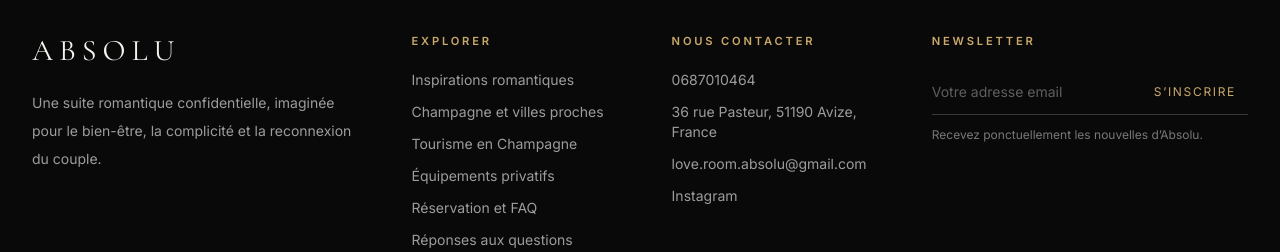
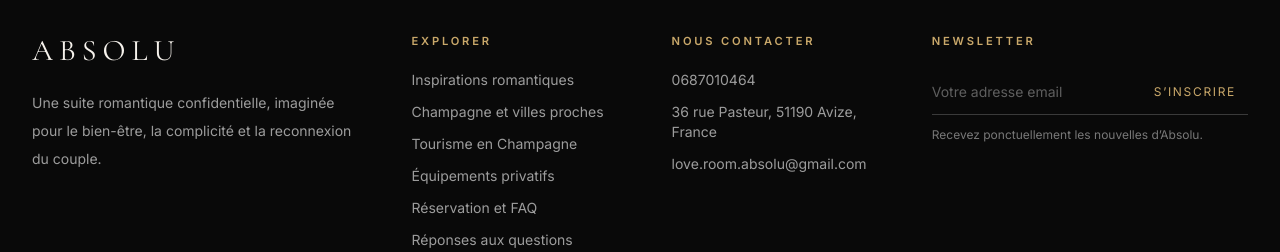
Before and after one commit to mrenover51/love-room-absolu, a Next.js app: page / in a window 1280 px wide. Shown: the part 10214-10466 px from the top of the page. Built offline with nearby package versions, Linux system fonts and the light colour scheme; no server answers.

Commit message:
Remove broken multilingual sitemap

```diff
--- a/app/api/analytics/event/route.ts
+++ b/app/api/analytics/event/route.ts
@@ -5,5 +5,5 @@ import { createAdminClient } from "@/lib/supabase/admin";
 const names=z.enum(["page_view","scroll","click","cro_sticky_cta_click","cro_popup_open","cro_quote_requested","cro_quote_available","booking_dates_selected","booking_step_view","booking_promo_applied","begin_checkout","checkout_redirect","purchase"]);
 const schema=z.object({sessionId:z.uuid(),event:names,path:z.string().startsWith("/").max(500),referrer:z.string().max(300).optional(),value:z.number().min(0).max(1_000_000).optional(),scrollDepth:z.number().int().min(0).max(100).optional(),x:z.number().int().min(0).max(100).optional(),y:z.number().int().min(0).max(100).optional(),metadata:z.record(z.string(),z.union([z.string().max(100),z.number(),z.boolean()])).optional()});
 const attempts=new Map<string,number[]>();
-function channel(referrer?:string){if(!referrer)return"direct";const host=referrer.toLowerCase();if(host.includes("google"))return"google";if(host.includes("facebook")||host.includes("fb."))return"facebook";if(host.includes("instagram"))return"instagram";if(host.includes("booking"))return"booking";if(host.includes("airbnb"))return"airbnb";return"referral";}
+function channel(referrer?:string){if(!referrer)return"direct";const host=referrer.toLowerCase();if(host.includes("google"))return"google";if(host.includes("facebook")||host.includes("fb."))return"facebook";if(host.includes("booking"))return"booking";if(host.includes("airbnb"))return"airbnb";return"referral";}
 export async function POST(request:Request){if(rejectCrossSite(request))return NextResponse.json({error:"Origine refusée."},{status:403});const ip=request.headers.get("x-forwarded-for")?.split(",")[0]??"local",now=Date.now(),recent=(attempts.get(ip)??[]).filter(time=>now-time<60_000);if(recent.length>=120)return NextResponse.json({error:"Limite atteinte."},{status:429});attempts.set(ip,[...recent,now]);const parsed=schema.safeParse(await request.json().catch(()=>null));if(!parsed.success)return NextResponse.json({error:"Événement invalide."},{status:400});try{const d=parsed.data;await createAdminClient().from("marketing_events").insert({session_id:d.sessionId,event_name:d.event,path:d.path.split("?")[0],referrer_host:d.referrer?new URL(d.referrer).hostname.slice(0,200):null,channel:channel(d.referrer),value:d.value??null,scroll_depth:d.scrollDepth??null,x_percent:d.x??null,y_percent:d.y??null,metadata:d.metadata??{}});return NextResponse.json({ok:true},{status:202});}catch{return NextResponse.json({error:"Collecte indisponible."},{status:503});}}
--- a/app/robots.ts
+++ b/app/robots.ts
@@ -1,7 +1,6 @@
 import type { MetadataRoute } from "next";
 
 import { siteConfig } from "@/lib/site-config";
-import { locales } from "@/lib/i18n/config";
 
 export default function robots(): MetadataRoute.Robots {
   return {
@@ -10,7 +9,7 @@ export default function robots(): MetadataRoute.Robots {
       allow: "/",
       disallow: ["/admin/", "/api/", "/maintenance", "/offline", "/recherche", "/reservation/confirmation", "/reservation/succes", "/reservation/annulee", "/reservation/indisponible"],
     },
-    sitemap: [`${siteConfig.url}/sitemap.xml`, ...locales.map(locale => `${siteConfig.url}/sitemaps/${locale}/sitemap.xml`)],
+    sitemap: `${siteConfig.url}/sitemap.xml`,
     host: siteConfig.url,
   };
 }
--- a/app/sitemaps/[locale]/sitemap.xml/route.ts
+++ /dev/null
@@ -1,5 +0,0 @@
-import { isLocale, locales } from "@/lib/i18n/config";
-import { siteConfig } from "@/lib/site-config";
-export const dynamicParams=false;
-export function generateStaticParams(){return locales.map(locale=>({locale}));}
-export async function GET(_:Request,{params}:{params:Promise<{locale:string}>}){const {locale}=await params;if(!isLocale(locale))return new Response("Not found",{status:404});const paths=["","/blog","/guides","/faq"],xml=`<?xml version="1.0" encoding="UTF-8"?><urlset xmlns="http://www.sitemaps.org/schemas/sitemap/0.9" xmlns:xhtml="http://www.w3.org/1999/xhtml">${paths.map(path=>`<url><loc>${siteConfig.url}/${locale}${path}</loc>${locales.map(code=>`<xhtml:link rel="alternate" hreflang="${code}" href="${siteConfig.url}/${code}${path}"/>`).join("")}<changefreq>monthly</changefreq></url>`).join("")}</urlset>`;return new Response(xml,{headers:{"content-type":"application/xml; charset=utf-8","cache-control":"public, max-age=3600, s-maxage=86400"}});}
--- a/components/contact/instagram-section.tsx
+++ /dev/null
@@ -1,2 +0,0 @@
-import Image from "next/image";import { Camera } from "lucide-react";import { galleryImages } from "@/lib/constants";import { siteConfig } from "@/lib/site-config";
-export function InstagramSection(){return <section className="bg-[#090909] py-24 sm:py-32"><div className="page-shell"><div className="flex flex-col gap-6 sm:flex-row sm:items-end sm:justify-between"><div><p className="eyebrow text-[#C9A86A]">Instagram</p><h2 className="mt-4 font-heading text-5xl">Suivre l’atmosphère Absolu.</h2></div>{siteConfig.instagram?<a href={siteConfig.instagram} target="_blank" rel="noreferrer" className="inline-flex min-h-12 w-fit items-center gap-3 border border-white/25 px-6 text-xs uppercase tracking-[.16em] hover:border-[#C9A86A]"><Camera className="size-4" aria-hidden="true"/>Suivre Instagram</a>:<span aria-disabled="true" className="inline-flex min-h-12 w-fit items-center gap-3 border border-white/15 px-6 text-xs uppercase tracking-[.16em] text-white/40"><Camera className="size-4" aria-hidden="true"/>Suivre Instagram</span>}</div><div className="mt-12 grid grid-cols-2 gap-2 sm:grid-cols-3 lg:grid-cols-6">{galleryImages.slice(0,6).map(image=><div key={image.src} className="relative aspect-square overflow-hidden bg-[#121212]"><Image src={image.src} alt={image.alt} fill sizes="(min-width:1024px) 16vw, (min-width:640px) 33vw, 50vw" className="object-cover"/></div>)}</div></div></section>}
--- a/components/layout/footer.tsx
+++ b/components/layout/footer.tsx
@@ -82,18 +82,6 @@ export function Footer() {
             ) : (
               <span>Email — à renseigner</span>
             )}
-            {contactDetails.instagramUrl !== "#" ? (
-              <a
-                href={contactDetails.instagramUrl}
-                target="_blank"
-                rel="noreferrer"
-                className="hover:text-white"
-              >
-                Instagram
-              </a>
-            ) : (
-              <span>Instagram — à renseigner</span>
-            )}
           </div>
         </div>
         <div>
--- a/lib/constants.ts
+++ b/lib/constants.ts
@@ -140,8 +140,6 @@ export const galleryImages = [
 export const contactDetails = {
   phone: siteConfig.phone as string,
   email: siteConfig.email as string,
-  instagramLabel: "Instagram",
-  instagramUrl: siteConfig.instagram || "#",
   address: siteConfig.address,
   access: "36 rue Pasteur, 51190 Avize, France",
 } as const;
--- a/lib/site-config.ts
+++ b/lib/site-config.ts
@@ -8,7 +8,7 @@ export const siteConfig = {
   commercialName: value("NEXT_PUBLIC_SITE_NAME") ?? "Absolu",
   city: "Avize", department: "Marne", region: "Grand Est",
   address: "36 rue Pasteur, 51190 Avize, France", phone: "0687010464", email: "love.room.absolu@gmail.com",
-  url: PUBLIC_SITE_URL, instagram: value("NEXT_PUBLIC_INSTAGRAM_URL"),
+  url: PUBLIC_SITE_URL,
   latitude: numberValue("NEXT_PUBLIC_SITE_LATITUDE"), longitude: numberValue("NEXT_PUBLIC_SITE_LONGITUDE"),
   checkInTime: STAY_TIMES.checkIn, checkOutTime: STAY_TIMES.checkOut,
   capacity: numberValue("NEXT_PUBLIC_SITE_CAPACITY"), startingPrice: numberValue("NEXT_PUBLIC_STARTING_PRICE"),
--- a/reports/performance.json
+++ b/reports/performance.json
@@ -9,7 +9,7 @@
     "heroPreloadsLimited": true
   },
   "inventory": {
-    "sourceFiles": 238,
+    "sourceFiles": 236,
     "clientBoundaries": 54,
     "images": 32,
     "optimizedImages": 18,
--- a/reports/seo-audit.json
+++ b/reports/seo-audit.json
@@ -1,5 +1,5 @@
 {
-  "generatedAt": "2026-08-03T03:38:23.073Z",
+  "generatedAt": "2026-08-03T20:48:19.166Z",
   "score": 88,
   "status": "pass",
   "summary": {
```
Also changed, not shown: app/admin/parametres/page.tsx (+7 -2 lines), app/contact/page.tsx (+13 -3 lines), lib/ai/provider.ts (+5 -2 lines), 1 other file (tests, documents, lock files or other folders).
